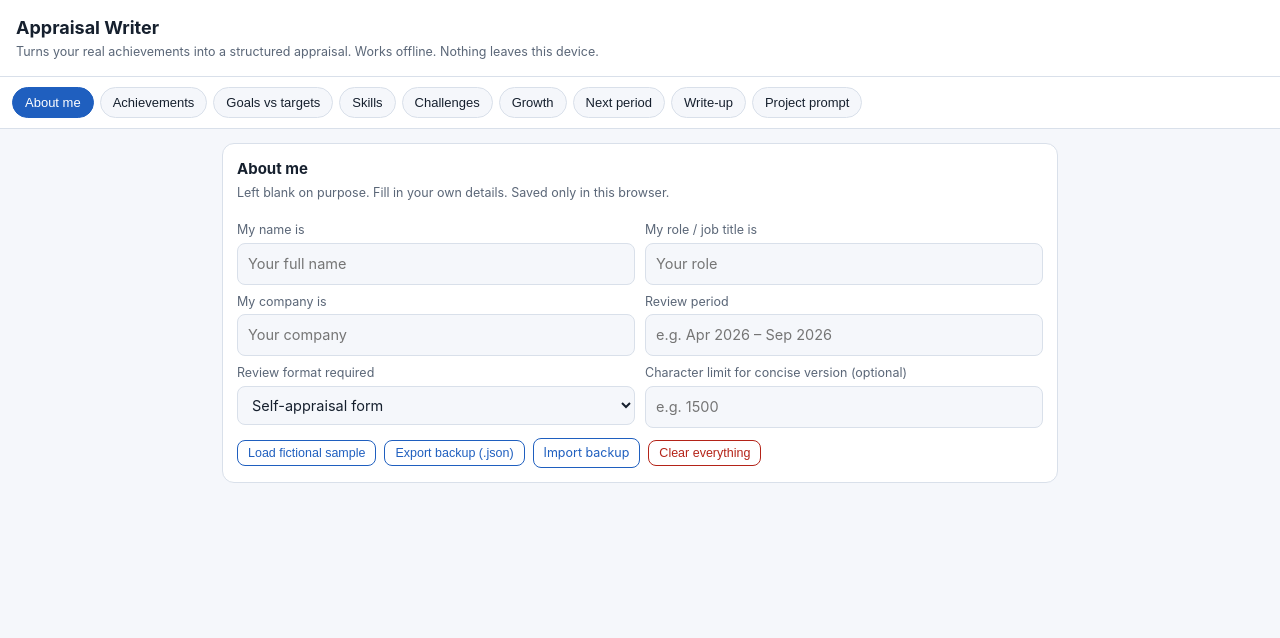
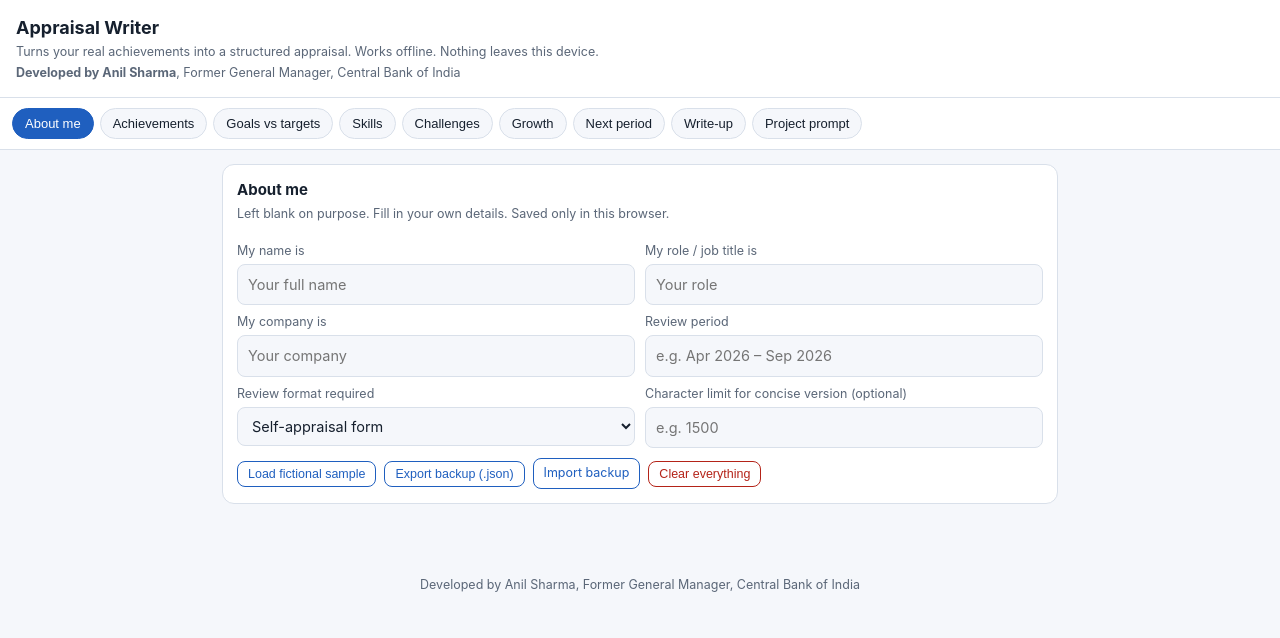
Before and after one commit to anilrajhor-dot/PERFORMANCE-REVIEW-APPRAISAL-WRITER, a plain HTML site: page index.html in a window 1280 px wide. Drawn offline with Linux system fonts and the light colour scheme.

Commit message:
Add files via upload

```diff
--- a/index.html
+++ b/index.html
@@ -41,13 +41,14 @@ pre.out{white-space:pre-wrap;word-wrap:break-word;font:14px/1.55 inherit;font-fa
 .sample{background:var(--acc2);border-radius:8px;padding:8px 10px;font-size:13px;margin-bottom:10px}
 .toast{position:fixed;bottom:16px;left:50%;transform:translateX(-50%);background:var(--ink);color:var(--bg);padding:8px 14px;border-radius:8px;font-size:13px;opacity:0;transition:opacity .2s;pointer-events:none}
 .toast.show{opacity:1}
-@media print{header,nav,.noprint{display:none!important}.card{border:0}}
+@media print{header,nav,.noprint{display:none!important}.card{border:0}footer{color:#555!important}}
 </style>
 </head>
 <body>
-<header><h1>Appraisal Writer</h1><p>Turns your real achievements into a structured appraisal. Works offline. Nothing leaves this device.</p></header>
+<header><h1>Appraisal Writer</h1><p>Turns your real achievements into a structured appraisal. Works offline. Nothing leaves this device.</p><p><strong>Developed by Anil Sharma</strong>, Former General Manager, Central Bank of India</p></header>
 <nav id="nav"></nav>
 <main id="main"></main>
+<footer style="text-align:center;color:var(--mute);font-size:12.5px;padding:0 12px 40px">Developed by Anil Sharma, Former General Manager, Central Bank of India</footer>
 <div class="toast" id="toast"></div>
 
 <script>
```
